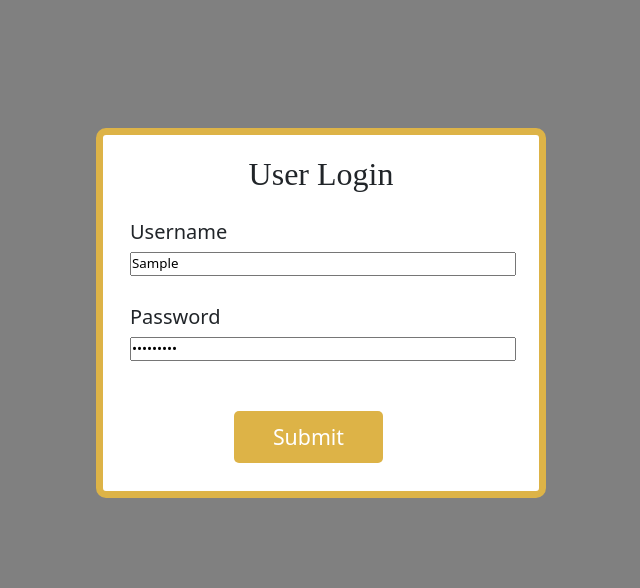
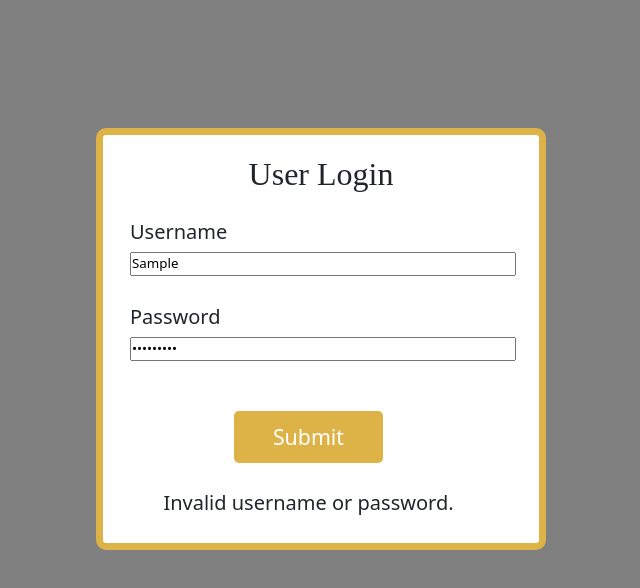
Before and after one commit to ReudyMiguel20/BargainBee-Marketplace-Website, a React (Create React App) app in the folder frontend/: page /login in a window 1280 px wide. Both pictures are taken after typing "Sample", "Sample123" into the empty fields and a click on the button "Submit". Shown: the top 588 px of the page, without its empty margins (319-959 px from the left). Built offline with nearby package versions, Linux system fonts and the light colour scheme; no server answers.

Commit message:
Edited Login Form

```diff
--- a/frontend/src/components/AppNavbar/AppNavbar.css
+++ b/frontend/src/components/AppNavbar/AppNavbar.css
@@ -77,7 +77,6 @@
 }
 
 .user-logged-in-status button {
-    background-color: red;
     margin-left: 20px;
     border-radius: 8%;
     border: none;
--- a/frontend/src/components/AppNavbar/AppNavbar.js
+++ b/frontend/src/components/AppNavbar/AppNavbar.js
@@ -6,7 +6,7 @@ import "./AppNavbar.css";
 import {Link, useNavigate} from "react-router-dom";
 import {faMagnifyingGlass, faRightFromBracket} from "@fortawesome/free-solid-svg-icons";
 import {FontAwesomeIcon} from "@fortawesome/react-fontawesome";
-import {useContext, useRef, useState} from "react";
+import {useContext, useEffect, useRef, useState} from "react";
 import UserContext from "../../UserContext";
 import Cookies from "js-cookie";
 import {jwtDecode} from "jwt-decode";
@@ -19,6 +19,7 @@ function AppNavbar() {
     const accessToken = Cookies.get("access_token");
     const decodedToken = typeof accessToken === 'string' ? jwtDecode(accessToken) : null;
     const username = decodedToken ? decodedToken.preferred_username : null;
+    localStorage.setItem("username", username);
 
 
     const handleInputChange = (event) => {
@@ -86,11 +87,19 @@ function AppNavbar() {
                 {testUserLoggedIn === "true" ? (
                     <div className="user-logged-in-status">
                         <h6>Welcome back, {username}</h6>
+                        <div className="user-logged-in-buttons">
+                        <button
+                            style={{backgroundColor: "#dda12a"}}
+                        >
+                            + Publish New Item
+                        </button>
                         <button
                             onClick={flushLogoutDetails}
+                            style={{backgroundColor: "red"}}
                         >
                             Logout <FontAwesomeIcon style={{paddingLeft: "5px"}} icon={faRightFromBracket} />
                         </button>
+                        </div>
                     </div>
                 ) : (
                     <div className="buttons-container">
--- a/frontend/src/components/LoginForm/LoginForm.css
+++ b/frontend/src/components/LoginForm/LoginForm.css
@@ -97,3 +97,16 @@
     font-size: 16pt;
     border-radius: 5px;
 }
+
+.login-error-container {
+    display: flex;
+    flex-direction: column;
+    justify-content: center;
+    align-items: center;
+    margin-top: 20px;
+    padding-right: 25px;
+    -webkit-animation-name: animatetop;
+    -webkit-animation-duration: 0.4s;
+    animation-name: animatetop;
+    animation-duration: 0.4s
+}
--- a/frontend/src/components/LoginForm/LoginForm.js
+++ b/frontend/src/components/LoginForm/LoginForm.js
@@ -3,10 +3,13 @@ import "./LoginForm.css";
 import axios from 'axios';
 import Cookies from "js-cookie";
 import {useNavigate} from 'react-router-dom';
+import {Spinner} from "react-bootstrap";
 
 const LoginForm = () => {
     const [username, setUsername] = useState("");
     const [password, setPassword] = useState("");
+    const [loginError, setLoginError] = useState(false);
+    const [loginSuccess, setLoginSuccess] = useState(false);
     const navigate = useNavigate();
 
     const [userLoggedIn, setUserLoggedIn] = useState(() => {
@@ -44,12 +47,28 @@ const LoginForm = () => {
                     'Content-Type': 'application/x-www-form-urlencoded'
                 }
             });
+
+            setLoginError(false);
+            setLoginSuccess(true);
             Cookies.set("access_token", response.data.access_token);
-            navigate(`/`);
+
+            // This is to simulate a delay in the login process.
+            setTimeout(() => {
+                navigate(`/`);
+            }, 1000);
 
         } catch (error) {
             console.error('Error:', error);
-            setUserLoggedIn(false);
+
+            setLoginSuccess(true);
+
+            // This is to simulate a delay in the login process.
+            setTimeout(() => {
+                setLoginSuccess(false);
+                setUserLoggedIn(false);
+                setLoginError(true);
+            }, 1000);
+
         }
 
     }
@@ -94,8 +113,17 @@ const LoginForm = () => {
                         </button>
                     </div>
 
+                    <div className="login-error-container">
+                        {loginError && <h5>Invalid username or password.</h5>}
+                        {loginSuccess && <Spinner animation="border" variant="warning" />}
+                    </div>
+
+
+
                 </form>
             </div>
+
+
         </div>
     )
 }
```
